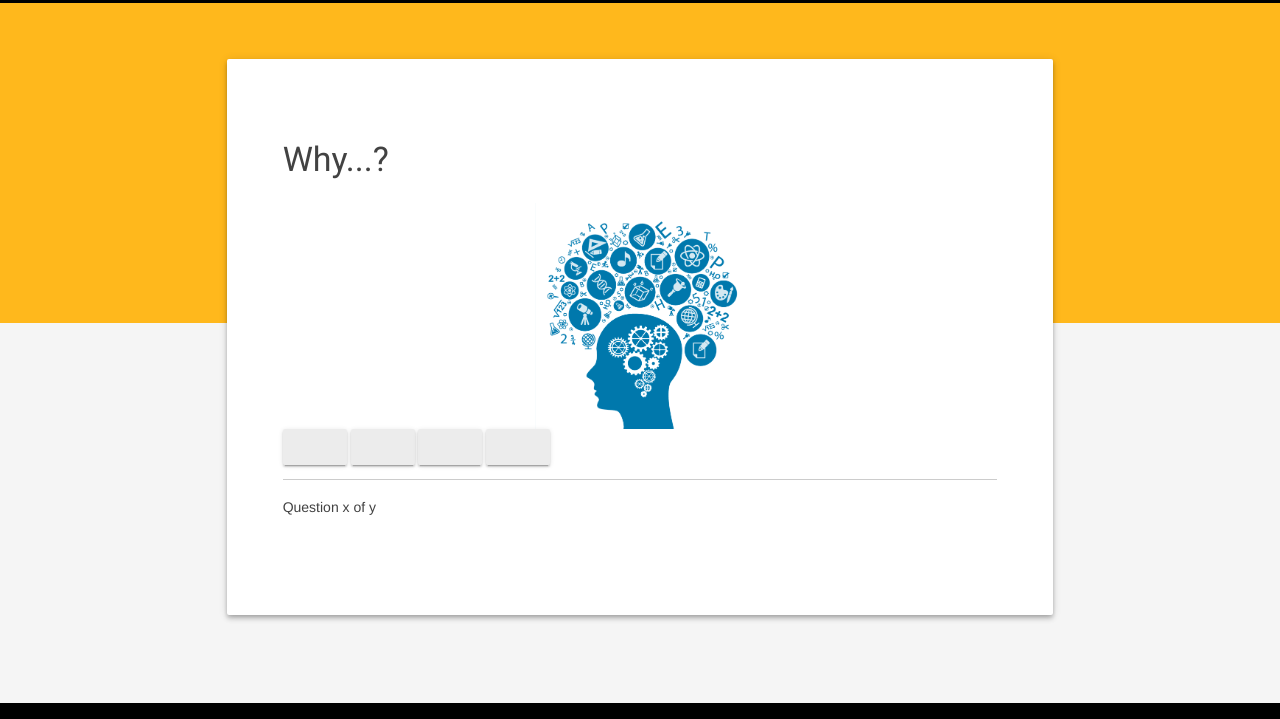
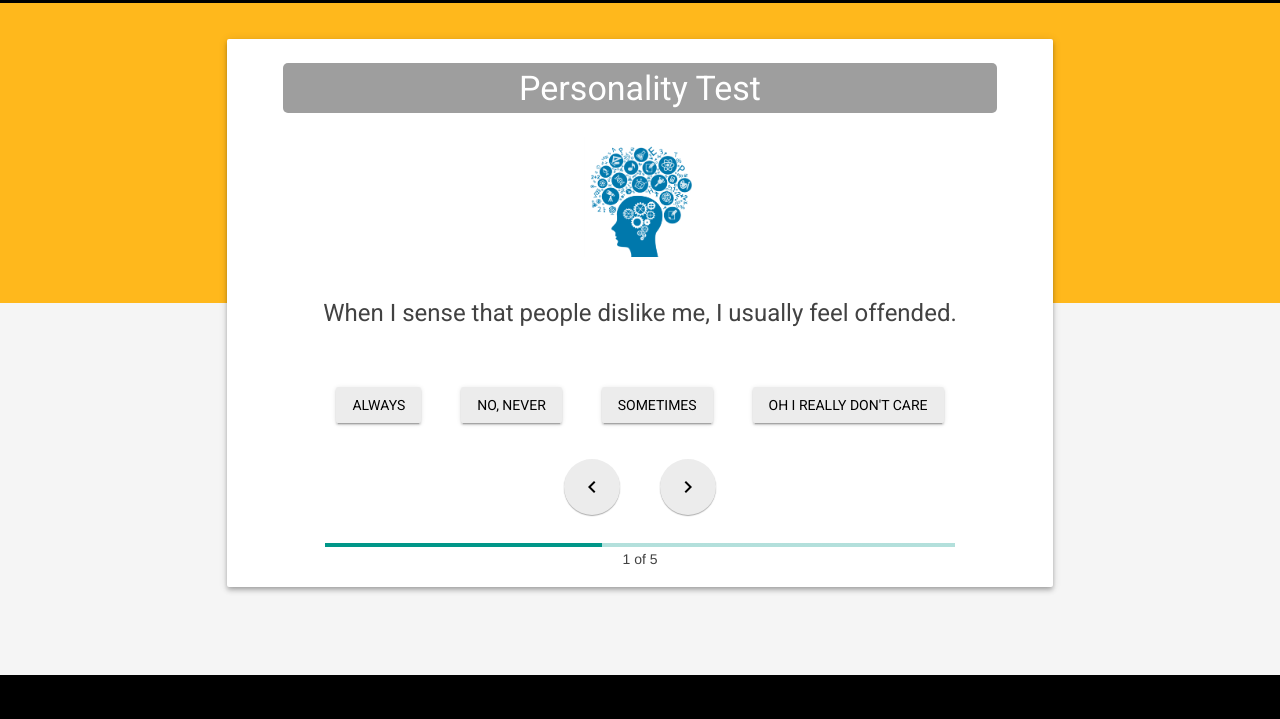
Before and after one commit to Pink-Moon/tpc-frontend-task, a plain HTML site: page tpc-frontend-task-static/index.html in a window 1280 px wide. Shown: the part 81-800 px from the top of the page. Drawn offline with nearby package versions, Linux system fonts and the light colour scheme.

Commit message:
Task11
Added Material Arrows and Progress bar

```diff
--- a/tpc-frontend-task-static/index.html
+++ b/tpc-frontend-task-static/index.html
@@ -61,20 +61,34 @@
       <main class="demo-main mdl-layout__content">
         <div class="demo-container mdl-grid">
           <div class="mdl-cell mdl-cell--2-col mdl-cell--hide-tablet mdl-cell--hide-phone"></div>
-          <!-- Quiz Panel -->
+          <!-- Panel -->
 
           <div class="demo-content mdl-color--white mdl-shadow--4dp content mdl-color-text--grey-800 mdl-cell mdl-cell--8-col center-items">
 
-                <h3 class="question">Why...?</h3>
-                <center><img class="brain" src="assets/brain.png"></center>
+                <center>
+                <h3>Personality Test</h3>
+                <img class="brain" src="assets/brain.png">
+               <!-- Questions -->
+                <h4 class="question">When I sense that people dislike me, I usually feel offended.</h4>
+                <!-- Buttons -->
                 <div class="buttons">
-                  <button id="btn0" class="mdl-button mdl-js-button mdl-button--raised mdl-js-ripple-effect"><span id="choice0"></span></button>
-                  <button id="btn1" class="mdl-button mdl-js-button mdl-button--raised mdl-js-ripple-effect"><span id="choice1"></span></button>
-                  <button id="btn2" class="mdl-button mdl-js-button mdl-button--raised mdl-js-ripple-effect"><span id="choice2"></span></button>
-                  <button id="btn3" class="mdl-button mdl-js-button mdl-button--raised mdl-js-ripple-effect"><span id="choice3"></span></button>
+                  <button id="btn0" class="mdl-button mdl-js-button mdl-button--raised mdl-js-ripple-effect">Always</span></button>
+                  <button id="btn1" class="mdl-button mdl-js-button mdl-button--raised mdl-js-ripple-effect">No, never</button>
+                  <button id="btn2" class="mdl-button mdl-js-button mdl-button--raised mdl-js-ripple-effect">Sometimes</button>
+                  <button id="btn3" class="mdl-button mdl-js-button mdl-button--raised mdl-js-ripple-effect">Oh I really don't care</button>
                 </div>
-                <hr>
-                <p>Question x of y</p>
+                <div class="arrows">
+                  <button id="prev" class="mdl-button mdl-js-button mdl-button--fab">
+                    <i class="material-icons">keyboard_arrow_left</i>
+                  </button>
+                  <button id="next" class="mdl-button mdl-js-button mdl-button--fab">
+                    <i class="material-icons">keyboard_arrow_right</i>
+                  </button>
+                </div>
+                <!-- Progress Bar -->
+                  <div id="p1" style="margin-top:10px; width: 45em" class="mdl-progress mdl-js-progress" style="background-color: blue;"></div>
+                  <p>1 of 5</p>
+                </center>
 
 
           </div>
@@ -93,5 +107,10 @@
       </main>
     </div>
     <script src="https://code.getmdl.io/1.3.0/material.min.js"></script>
+    <script>
+      document.querySelector('#p1').addEventListener('mdl-componentupgraded', function() {
+      this.MaterialProgress.setProgress(44);
+      });
+    </script>
   </body>
 </html>
--- a/tpc-frontend-task-static/styles.css
+++ b/tpc-frontend-task-static/styles.css
@@ -23,12 +23,31 @@
   margin-top: 2em;
 }
 .brain {
-  width: 15em;
+  width: 8em;
+}
+.demo-content h3 {
+  background-color: #9e9e9e;
+  color: #fff;
+  padding: 5px;
+  border-radius: 5px;
+}
+.question {
+  margin-top: 40px;
+}
+.buttons {
+  margin-top: 40px;
+}
+.mdl-button {
+  margin: 18px;
+}
+.mdl-button:hover {
+  background-color: #9e9e9e;
 }
 .demo-ribbon {
   width: 100%;
   height: 40vh;
   background-color: #FFB81C !important;
+  margin-top: -20px !important;
   -webkit-flex-shrink: 0;
       -ms-flex-negative: 0;
           flex-shrink: 0;
@@ -49,14 +68,11 @@
 }
 .demo-content {
   border-radius: 2px;
-  padding: 80px 56px;
+  padding: 0px 56px;
   margin-bottom: 80px;
 }
 .demo-layout.is-small-screen .demo-content {
   padding: 40px 28px;
-}
-.demo-content h3 {
-  margin-top: 0px;
 }
 .demo-footer {
   padding-left: 40px;
```
